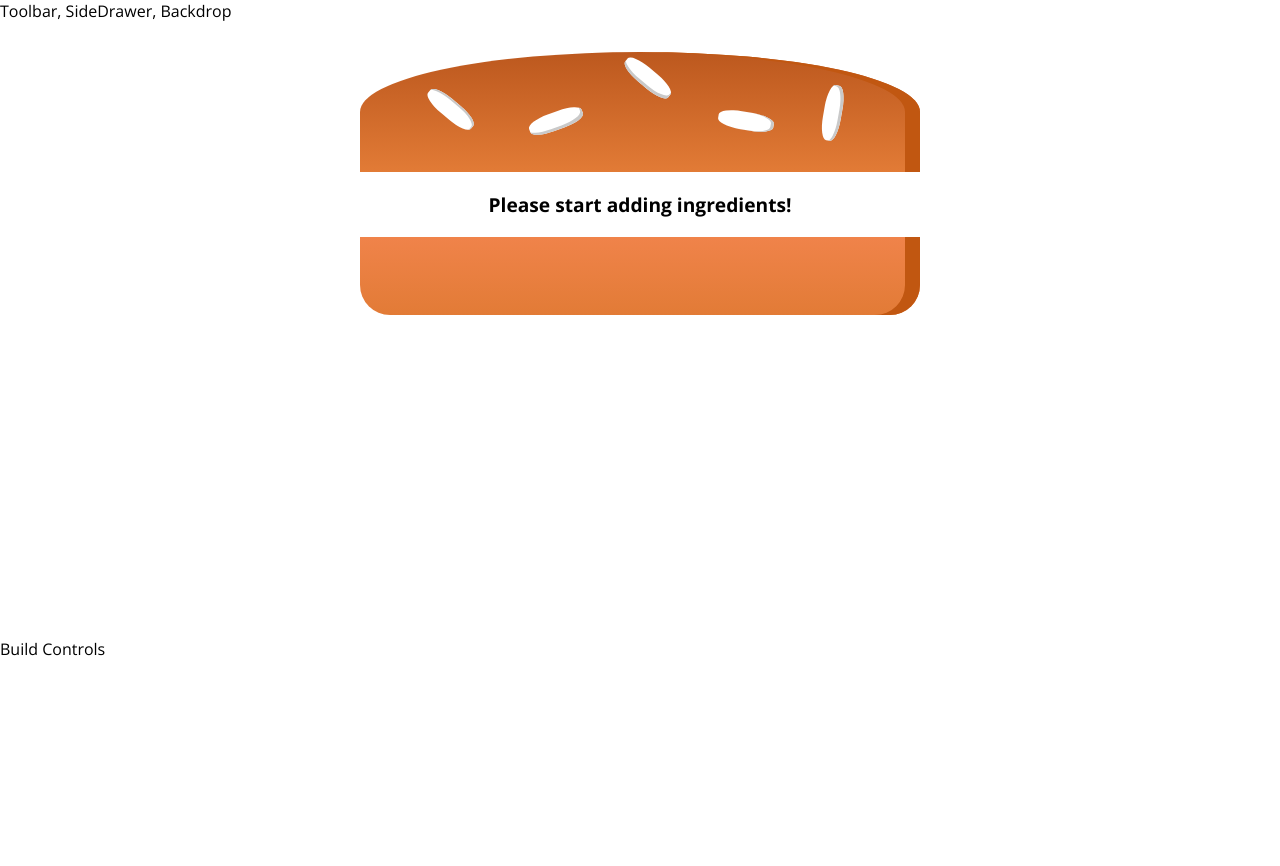
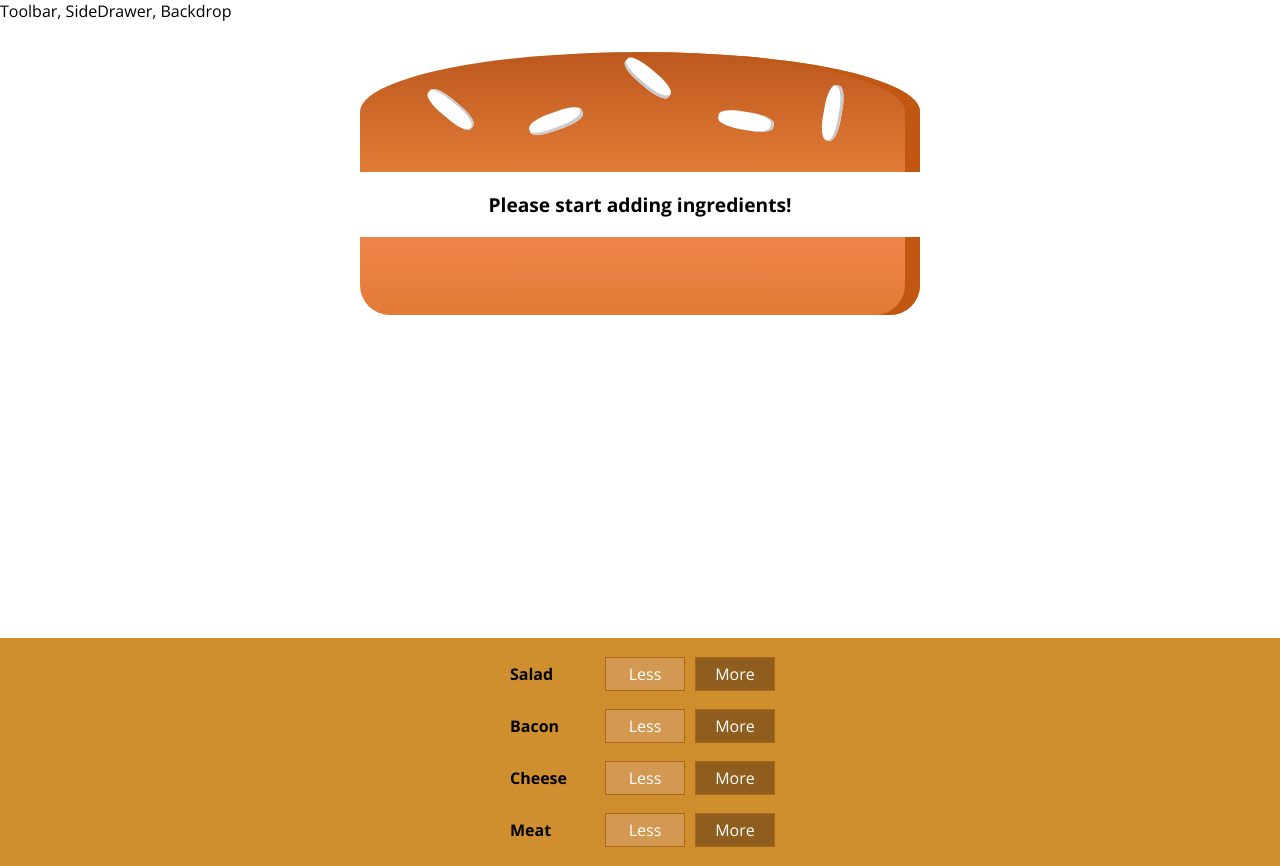
Before and after one commit to aruyamam/react-course-burger-builder, a React app: page / in a window 1280 px wide. Before the commit the page ends 800 px from the top, so only its background shows below. Built offline with nearby package versions, Linux system fonts and the light colour scheme.

Commit message:
Section 8 Adding the Build Control Component & Outputtin Multiple Build Controls

```diff
--- /dev/null
+++ b/src/components/Burger/BuildControls/BuildControl/BuildControl.css
@@ -0,0 +1,43 @@
+.BuildControl {
+  display: flex;
+  justify-content: space-between;
+  align-items: center;
+  margin: 5px 0;
+}
+
+.BuildControl button {
+  display: block;
+  font: inherit;
+  padding: 5px;
+  margin: 0 5px;
+  width: 80px;
+  outline: none;
+  border: 1px solid #aa6817;
+  cursor: pointer;
+}
+
+.Label {
+  width: 80px;
+  padding: 10px;
+  font-weight: 700;
+}
+
+.BuildControl .Less {
+  background-color: #d39952;
+  color: white;
+}
+
+.BuildControl .More {
+  background-color: #8f5e1e;
+  color: white;
+}
+
+.BuildControl .Less:hover,
+.BuildControl .Less:active {
+  background-color: #daa972;
+}
+
+.BuildControl .More:hover,
+.BuildControl .More:active {
+  background-color: #99703f;
+}
--- /dev/null
+++ b/src/components/Burger/BuildControls/BuildControl/BuildControl.js
@@ -0,0 +1,13 @@
+import React from 'react';
+
+import classes from './BuildControl.css';
+
+const buildControl = (props) => (
+  <div className={classes.BuildControl}>
+    <div className={classes.Label}>{props.label}</div>
+    <button className={classes.Less}>Less</button>
+    <button className={classes.More}>More</button>
+  </div>
+);
+
+export default buildControl;
--- /dev/null
+++ b/src/components/Burger/BuildControls/BuildControls.css
@@ -0,0 +1,10 @@
+.BuildControls {
+  width: 100%;
+  background-color: #cf8f2e;
+  display: flex;
+  flex-direction: column;
+  align-items: center;
+  box-shadow: 0 2px 1px #ccc;
+  margin: auto;
+  padding: 10px 0;
+}
--- /dev/null
+++ b/src/components/Burger/BuildControls/BuildControls.js
@@ -0,0 +1,21 @@
+import React from 'react';
+
+import classes from './BuildControls.css';
+import BuildControl from './BuildControl/BuildControl';
+
+const controls = [
+  { label: 'Salad', type: 'salad' },
+  { label: 'Bacon', type: 'bacon' },
+  { label: 'Cheese', type: 'cheese' },
+  { label: 'Meat', type: 'meat' },
+];
+
+const buildControls = (props) => (
+  <div className={classes.BuildControls}>
+    {controls.map(ctrl => (
+      <BuildControl key={ctrl.label} label={ctrl.label} />
+    ))}
+  </div>
+);
+
+export default buildControls;
--- a/src/components/Burger/Burger.css
+++ b/src/components/Burger/Burger.css
@@ -2,7 +2,7 @@
   width: 100%;
   margin: auto;
   height: 250px;
-  overflow-y: auto;
+  overflow: auto;
   text-align: center;
   font-weight: 700;
   font-size: 1.2rem;
--- a/src/containers/BurgerBuilder/BurgerBuilder.js
+++ b/src/containers/BurgerBuilder/BurgerBuilder.js
@@ -2,6 +2,7 @@ import React, { Component } from 'react';
 
 import Aux from '../../hoc/Auxiliary';
 import Burger from '../../components/Burger/Burger';
+import BuildControls from '../../components/Burger/BuildControls/BuildControls';
 
 class BurgerBuilder extends Component {
   // constructor(props) {
@@ -22,7 +23,7 @@ class BurgerBuilder extends Component {
     return (
       <Aux>
         <Burger ingredients={this.state.ingredients} />
-        <div>Build Controls</div>
+        <BuildControls />
       </Aux>
     );
   }
```
